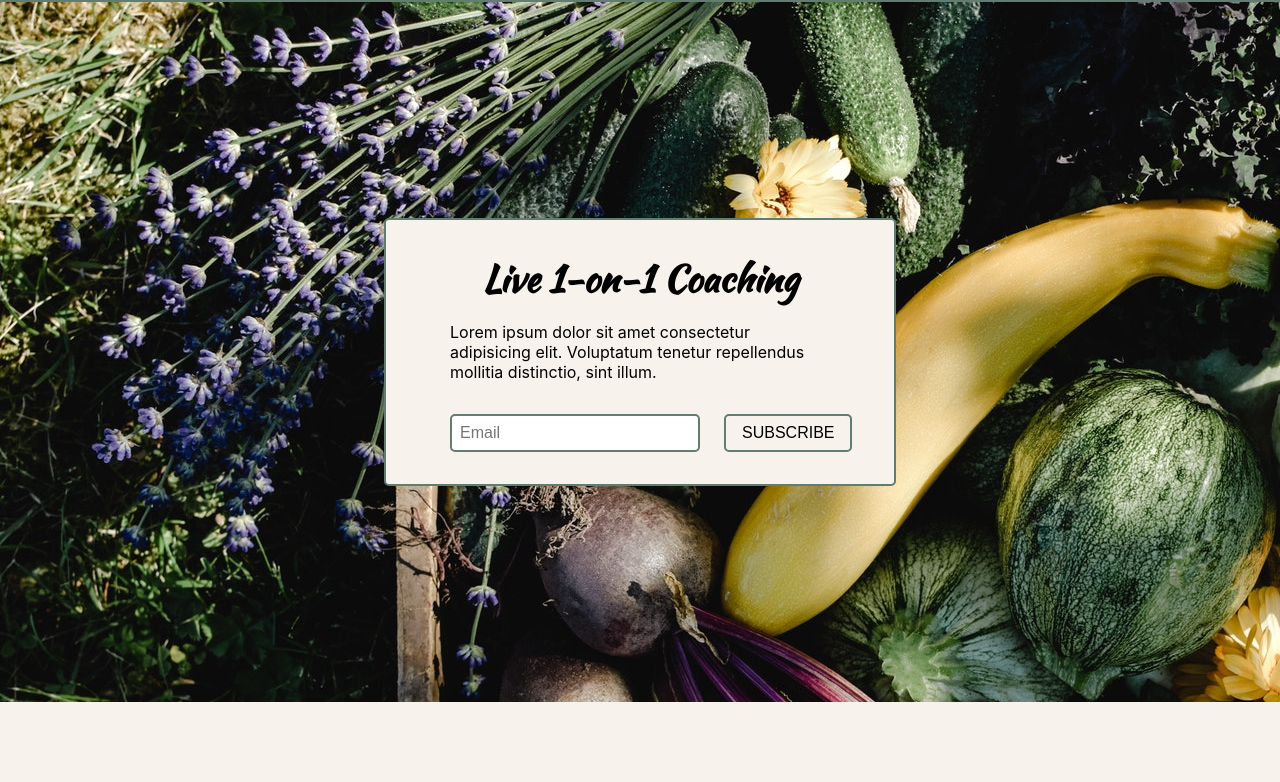
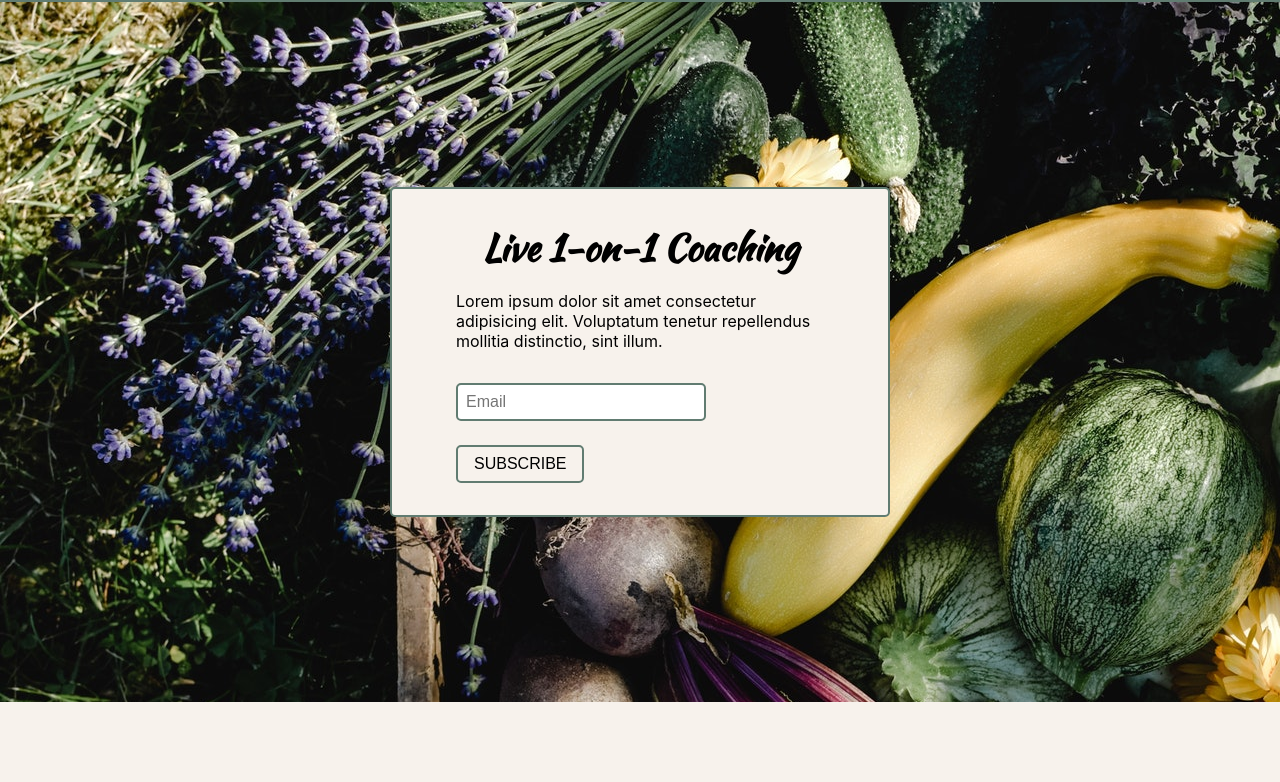
Before and after one commit to appidemic-studio/dietician_website, a plain HTML site: page index.html in a window 1280 px wide. Shown: the part 2873-3655 px from the top of the page. Drawn offline with Linux system fonts and the light colour scheme.

Commit message:
Made Small Changes

```diff
--- a/styles/style.scss
+++ b/styles/style.scss
@@ -293,8 +293,7 @@ header {
   &_container {
     display: flex;
     flex-direction: column;
-    width: 40%;
-    min-width: 420px;
+    width: 500px;
     background: #f7f2ec;
     align-items: center;
     justify-content: center;
@@ -333,7 +332,7 @@ header {
         margin-top: 0;
       }
 
-      @media (max-width: 1000px) {
+      @media (max-width: 1300px) {
         flex-direction: column;
         align-items: flex-start;
       }
```
Also changed, not shown: styles/style.css, 1 other file.
